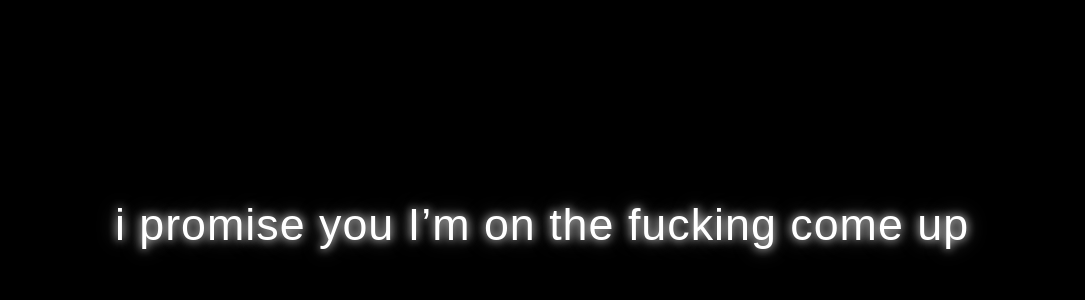
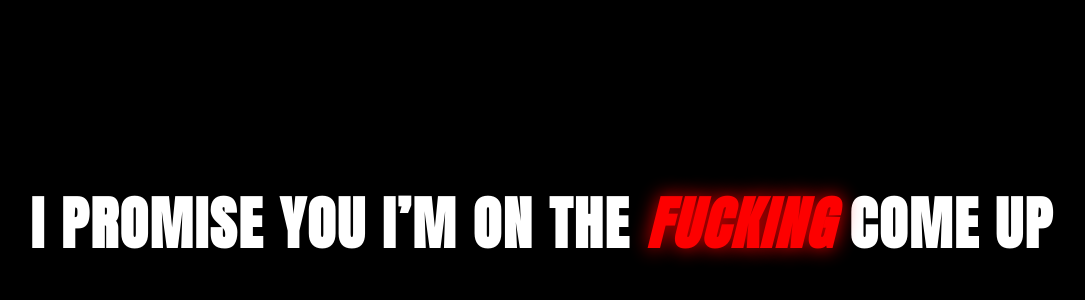
Before and after one commit to LIFELONGMONEY/LIFELONGMONEY-, a plain HTML site: page index.html in a window 1280 px wide. Shown: the part 176-476 px from the top of the page, without its empty margins (98-1183 px from the left). Drawn offline with Linux system fonts and the light colour scheme; a web font is replaced by a local one.

Commit message:
index.html

```diff
--- a/index.html
+++ b/index.html
@@ -1,37 +1,67 @@
 <!DOCTYPE html>
 <html lang="en">
 <head>
-  <meta charset="UTF-8" />
-  <meta name="viewport" content="width=device-width, initial-scale=1.0" />
-  <title>On the Come Up</title>
+    <meta charset="UTF-8">
+    <meta name="viewport" content="width=device-width, initial-scale=1.0">
+    <title>ON THE COME UP</title>
+    <link rel="preconnect" href="https://fonts.googleapis.com">
+    <link rel="preconnect" href="https://fonts.gstatic.com" crossorigin>
+    <link href="https://fonts.googleapis.com/css2?family=Anton&family=Bebas+Neue&family=Playfair+Display:wght@900&display=swap" rel="stylesheet">
     <style>
-    @font-face {
-      font-family: 'DevilBreeze';
-      src: url('fonts/DevilBreeze.ttf') format('truetype');
-    }
-
         body {
             margin: 0;
-      background-color: #000;
-      color: #fff;
-      font-family: 'DevilBreeze', sans-serif;
+            padding: 0;
+            height: 100vh;
             display: flex;
             justify-content: center;
             align-items: center;
-      height: 100vh;
+            background: #000;
+            color: white;
+            font-family: 'Anton', 'Bebas Neue', sans-serif;
             text-align: center;
-      font-size: 2.8rem;
-      letter-spacing: 1px;
+            overflow: hidden;
         }
 
-    .glow {
-      text-shadow: 0 0 10px #fff, 0 0 20px #666;
+        .comeup-text {
+            font-size: 4.5vw;
+            font-weight: bold;
+            letter-spacing: 2px;
+            text-transform: uppercase;
+            line-height: 1.2;
+            max-width: 80%;
+        }
+
+        .fucking {
+            color: #ff0000;
+            font-style: italic;
+            text-shadow: 0 0 10px rgba(255, 0, 0, 0.7);
+            animation: pulse 1.5s infinite;
+        }
+
+        @keyframes pulse {
+            0% { opacity: 0.9; }
+            50% { opacity: 1; text-shadow: 0 0 20px rgba(255, 0, 0, 0.9); }
+            100% { opacity: 0.9; }
+        }
+
+        /* Optional: Add a glitch effect on hover */
+        .comeup-text:hover {
+            animation: glitch 0.3s linear infinite;
+        }
+
+        @keyframes glitch {
+            0% { transform: translate(0); }
+            20% { transform: translate(-2px, 2px); }
+            40% { transform: translate(-2px, -2px); }
+            60% { transform: translate(2px, 2px); }
+            80% { transform: translate(2px, -2px); }
+            100% { transform: translate(0); }
         }
     </style>
 </head>
 <body>
-  <div class="glow">
-    i promise you I’m on the fucking come up
+    <div class="comeup-text">
+        I PROMISE YOU I’M ON THE <span class="fucking">FUCKING</span> COME UP
     </div>
 </body>
 </html>
```
Lines whose indentation alone changed are shown as unchanged.
